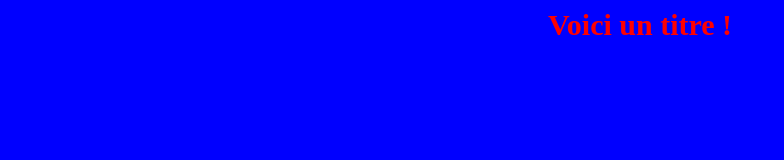
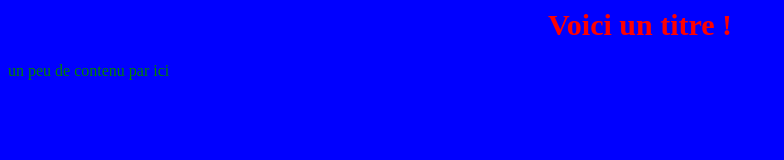
Before and after one commit to Fukuda76140/act1, a plain HTML site: page index.html in a window 1280 px wide. Shown: the whole page, without its empty margins (0-784 px from the left). Drawn offline with Linux system fonts and the light colour scheme.

Commit message:
index.html : Ajout de contenu avec css

```diff
--- a/design.css
+++ b/design.css
@@ -9,3 +9,7 @@ h1
 	font-size: 30px;
 	color:red;
 }
+p{
+	color:green;
+	margin-bottom: 20px;
+}
--- a/index.html
+++ b/index.html
@@ -5,5 +5,7 @@
 </head>
 <body>
 <h1>Voici un titre !</h1>
+
+<p>un peu de contenu par ici</p>
 </body>
 </html>
```
